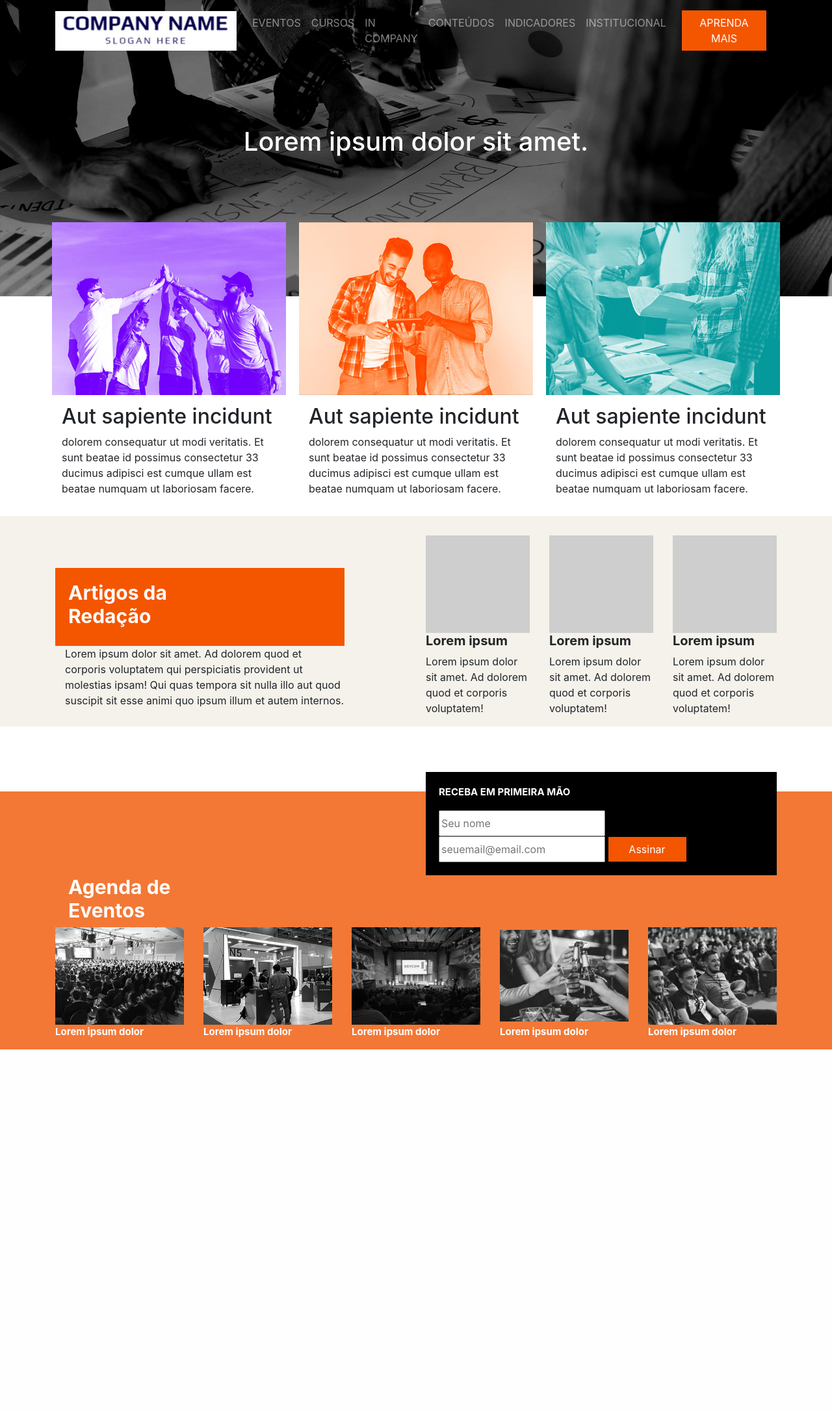
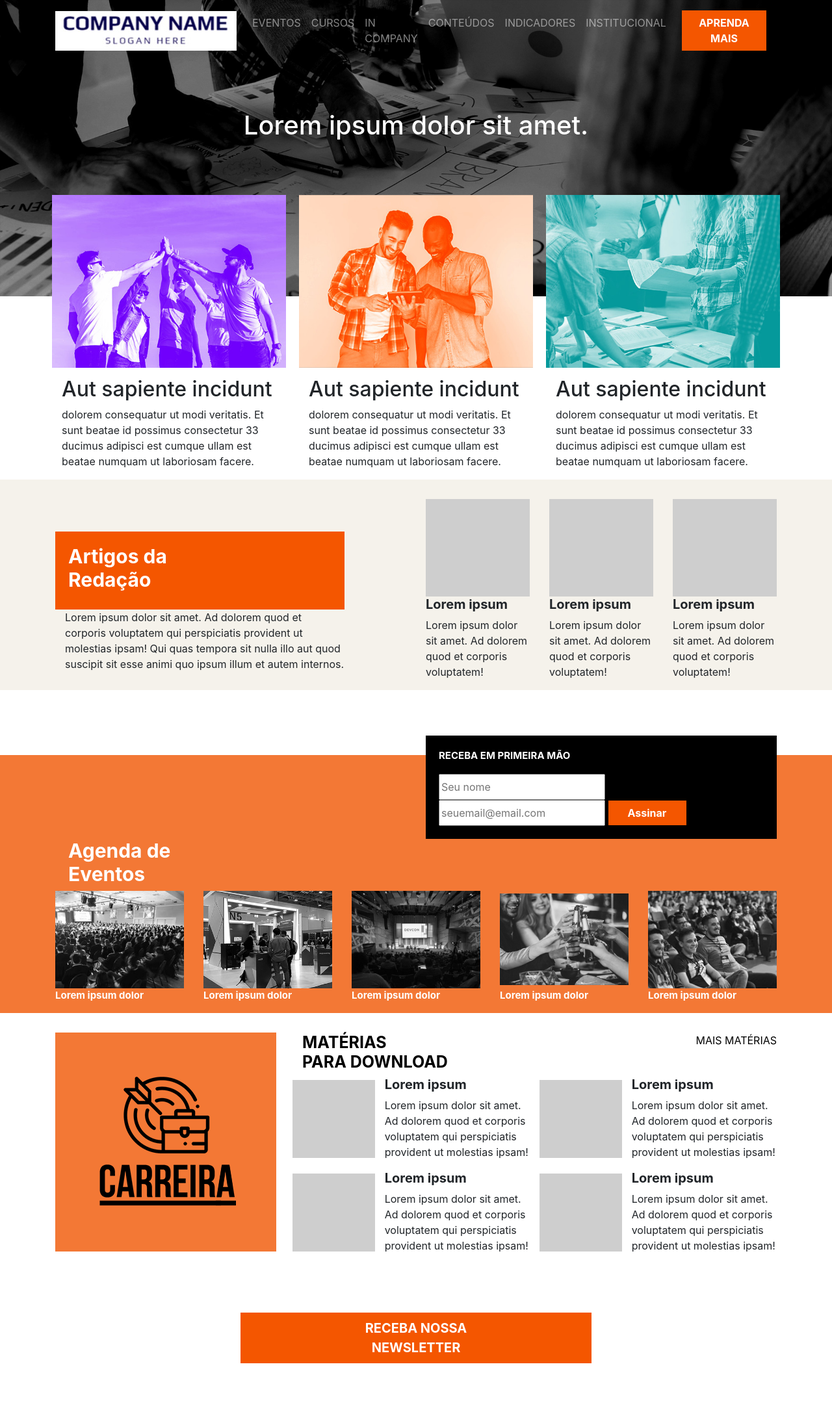
Before and after one commit to Lz-Rod/testeVagaDev, a PHP site: page / in a window 1280 px wide. Shown: the whole page at 65% size. Before the commit the page ends 1615 px from the top, so only its background shows below. Run offline with PHP 8.4, Linux system fonts and the light colour scheme; some libraries are stand-ins or nearby versions.

Commit message:
Finalizadas sections matérias e news no index.html

```diff
--- a/css/style.css
+++ b/css/style.css
@@ -4,16 +4,9 @@
     background-repeat: no-repeat;
     background-size: 100%;
 }
-
-#destaques{
-    height: 600px;
-}
-
 #destaques h1{
     color: #fff;
     text-align: center;
-    margin-top: 100px;
-    margin-bottom: 100px;
 }
 
 .destaque_01{
@@ -147,12 +140,56 @@
     background-position: center;
     padding-top: 150px;
 }
+
+/*materias*/
+#materias{
+    margin-top: 30px;
+}
+
+.link{
+    color: black;
+    float: right;
+}
+.img_bg{
+    background-color: #cecece;
+    margin-top: 5px;
+    margin-bottom: 5px;
+    height: 120px;
+    width: 120px;
+}
+
+#materias h1{
+    color: #000;
+    font-size: 25px;
+    font-weight: 700;
+}
+
+#materias h2{
+    font-size: 20px;
+    font-weight: 700;
+}
+
+.fundo{
+    background-color: #f37835;
+    margin-right: 10px;
+    height: 337px;
+}
+.img_mat{
+    margin-left: 20%;
+    margin-top: 20%;
+}
+.space{
+    padding-top: 75px;
+    padding-bottom: 75px;
+}
 /*button*/
+
 .btn-warning{
     color: #fff;
     background-color: #f45600;
     border-color: #f45600;
     border-radius: 0%;
+    font-weight: 700;
 }
 
 .btn-warning:hover {
@@ -174,4 +211,5 @@ input{
     border: none;
     width: 120px;
     height: 38px;
+    font-weight: 700;
 }
--- a/index.html
+++ b/index.html
@@ -46,7 +46,7 @@
                 </div>
             </nav>
             <section id="destaques">
-                <div class="container">
+                <div class="container space">
                     <h1>Lorem ipsum dolor sit amet.</h1>
                 </div>
                 <div class="container">
@@ -142,8 +142,66 @@
             </div>
         </div>
     </section>
-    <section id="materias"></section>
-    <section id="news"></section>
+    <section id="materias">
+        <div class="container">
+            <div class="row">
+                <div class="col-sm-4">
+                    <div class="fundo">
+                        <img class="img_mat" src="img/lg_materia.png" alt="">
+                    </div>
+                </div>
+                <div class="col-sm-8">
+                    <div class="row">
+                        <div class="col-md">
+                            <h1>MATÉRIAS<br> PARA DOWNLOAD</h1>
+                        </div>
+                        <div class="col-md">
+                            <a href="#" class="link">MAIS MATÉRIAS</a>
+                        </div>
+                    </div>
+                    <div class="row">
+                        <div class="col-sm">
+                            <div class="row">
+                                <div class="col-sm-4 img_bg"></div>
+                                <div class="col-sm-8">
+                                    <h2>Lorem ipsum</h2>
+                                    <p>Lorem ipsum dolor sit amet. Ad dolorem quod et corporis voluptatem qui perspiciatis provident ut molestias ipsam!</p>
+                                </div>
+                                    <div class="col-sm-4 img_bg"></div>
+                                    <div class="col-sm-8">
+                                        <h2>Lorem ipsum</h2>
+                                        <p>Lorem ipsum dolor sit amet. Ad dolorem quod et corporis voluptatem qui perspiciatis provident ut molestias ipsam!</p>
+                                    </div>
+                            </div>
+                        </div>
+                        <div class="col-sm">
+                            <div class="row">
+                                <div class="col-sm-4 img_bg"></div>
+                                <div class="col-sm-8">
+                                    <h2>Lorem ipsum</h2>
+                                    <p>Lorem ipsum dolor sit amet. Ad dolorem quod et corporis voluptatem qui perspiciatis provident ut molestias ipsam!</p>
+                                </div>
+                                    <div class="col-sm-4 img_bg"></div>
+                                    <div class="col-sm-8">
+                                        <h2>Lorem ipsum</h2>
+                                        <p>Lorem ipsum dolor sit amet. Ad dolorem quod et corporis voluptatem qui perspiciatis provident ut molestias ipsam!</p>
+                                    </div>
+                            </div>
+                        </div>
+                    </div>
+                </div>
+            </div>
+        </div>
+    </section>
+    <section id="news">
+        <div class="container">
+            <div class="row">
+                <div class="col-md-6 offset-md-3 space">
+                    <button type="button" class="btn btn-warning btn-lg btn-block">RECEBA NOSSA <br> NEWSLETTER</button>
+                </div>
+            </div>
+        </div>
+    </section>
     <footer></footer>
 <script src="js/jquery.js"></script>
 <script src="js/bootstrap.min.js"></script>
```
